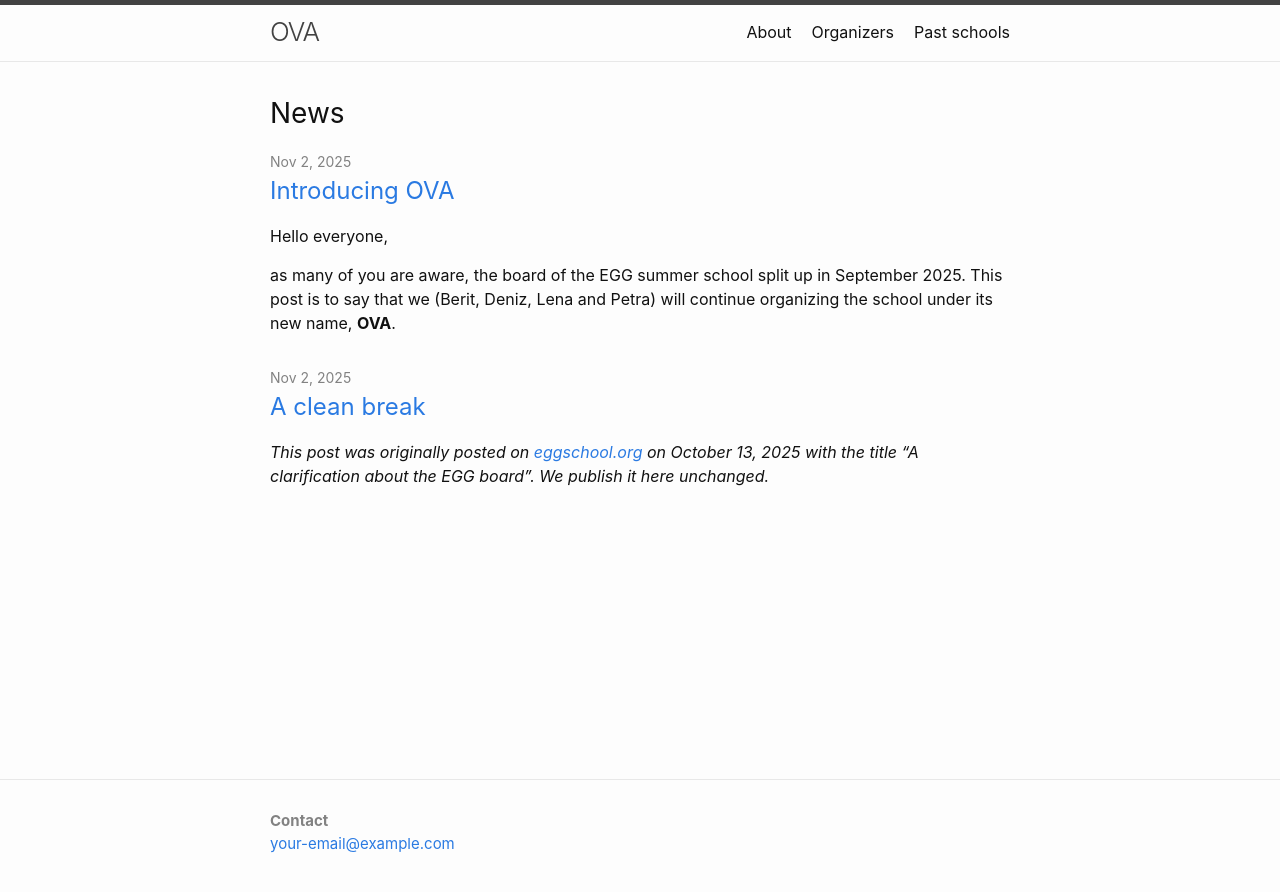
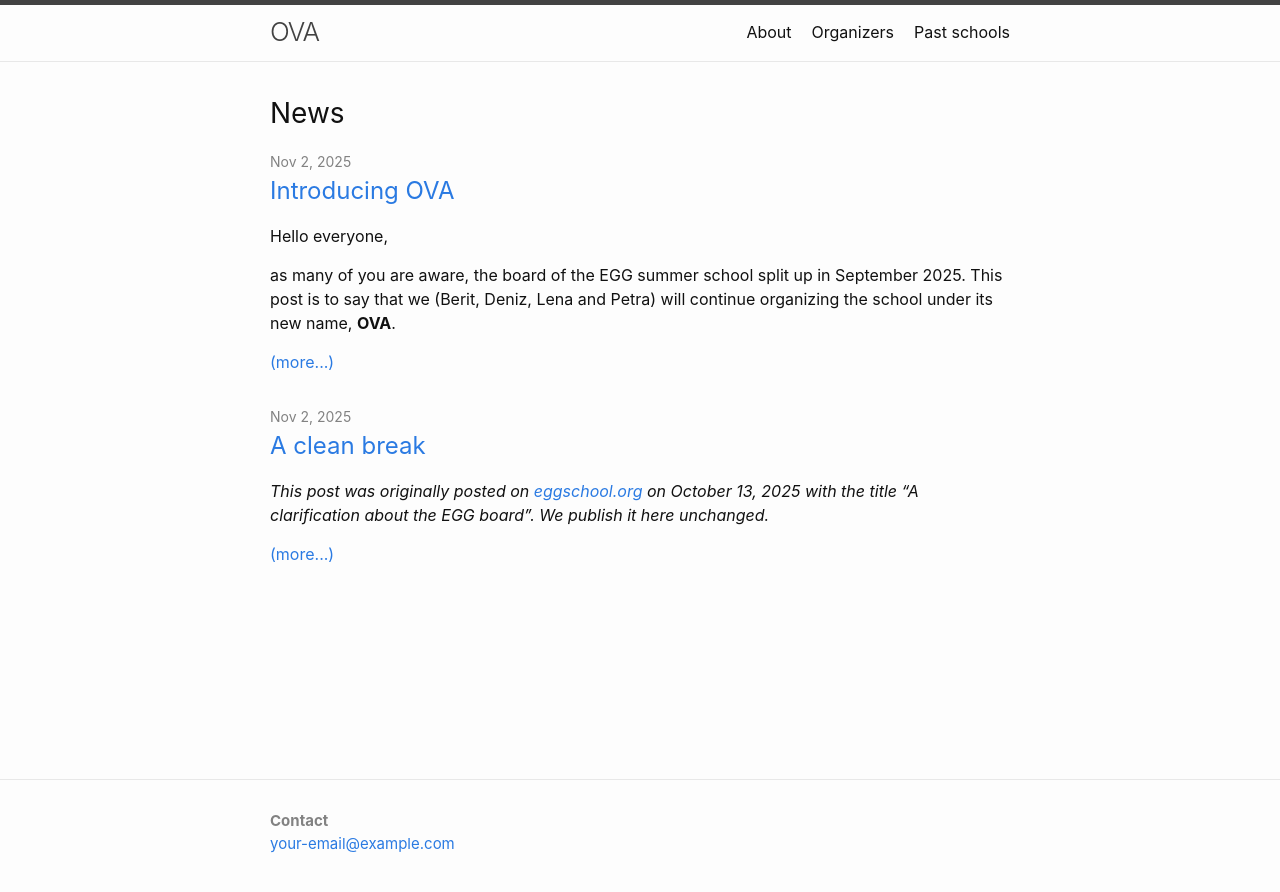
Before and after one commit to ovaschool/ovaschool.github.io, a Jekyll site: the page built from index.markdown, in a window 1280 px wide. Shown: the top 892 px of the page. Built offline with Jekyll 4.4.1, drawn with Linux system fonts in a browser that asks for light colours.

Commit message:
setting up jekyll...

```diff
--- a/_layouts/home.html
+++ b/_layouts/home.html
@@ -23,6 +23,9 @@ layout: default
         </h3>
         {%- if site.show_excerpts -%}
           {{ post.excerpt }}
+		  {% if post.content.size > post.excerpt.size %}
+			<p><a href="{{ post.url }}">(more...)</a></p>
+		  {% endif %}
         {%- endif -%}
       </li>
       {%- endfor -%}
```
